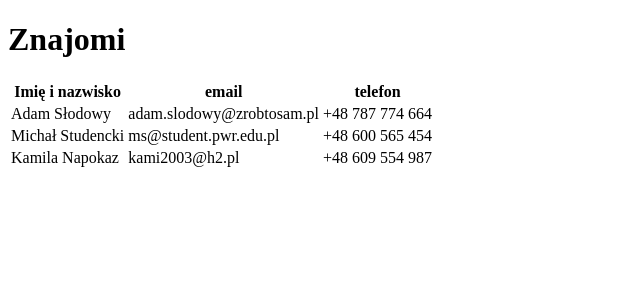
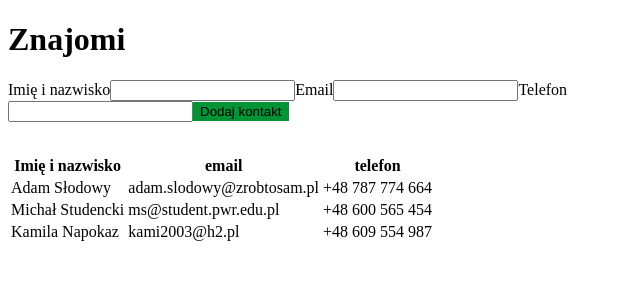
Before and after one commit to 1Bc/book-library-vue-app, a Vue app: page / in a window 1280 px wide. Shown: the top 300 px of the page, without its empty margins (0-640 px from the left). Built offline with nearby package versions, Linux system fonts and the light colour scheme; the HTML template or start-up script is replaced by a standard one.

Commit message:
add Table

```diff
--- a/src/App.vue
+++ b/src/App.vue
@@ -2,17 +2,20 @@
   <div id="app" class="small-container">
     <h1>Znajomi</h1>
 
+    <person-form/>
     <persons-table :personsSource="persons"/>
   </div>
 </template>
 
 <script>
 import PersonsTable from './components/PersonsTable.vue'
+import PersonForm from './components/PersonForm.vue'
 
 export default {
   name: 'App',
   components: {
-    PersonsTable
+    PersonsTable,
+    PersonForm
   },
   data() {
     return {
--- /dev/null
+++ b/src/components/PersonForm.vue
@@ -0,0 +1,34 @@
+<script>
+export default {
+  name: 'person-form',
+  data() {
+    return {
+      person: {
+        name: '',
+        email: '',
+        phone: ''
+      }
+    }
+  }
+}
+</script>
+
+<template>
+  <div id="person-form">
+    <form>
+      <label for="name">Imię i nazwisko</label>
+      <input type="text" id="name" name="name" required>
+      <label for="email">Email</label>
+      <input type="email" id="email" name="email" required>
+      <label for="phone">Telefon</label>
+      <input type="tel" id="phone" name="phone" required>
+      <button type="submit">Dodaj kontakt</button>
+    </form>
+  </div>
+</template>
+
+<style scoped>
+  form {
+    margin-bottom: 2rem;
+  }
+</style>
```
